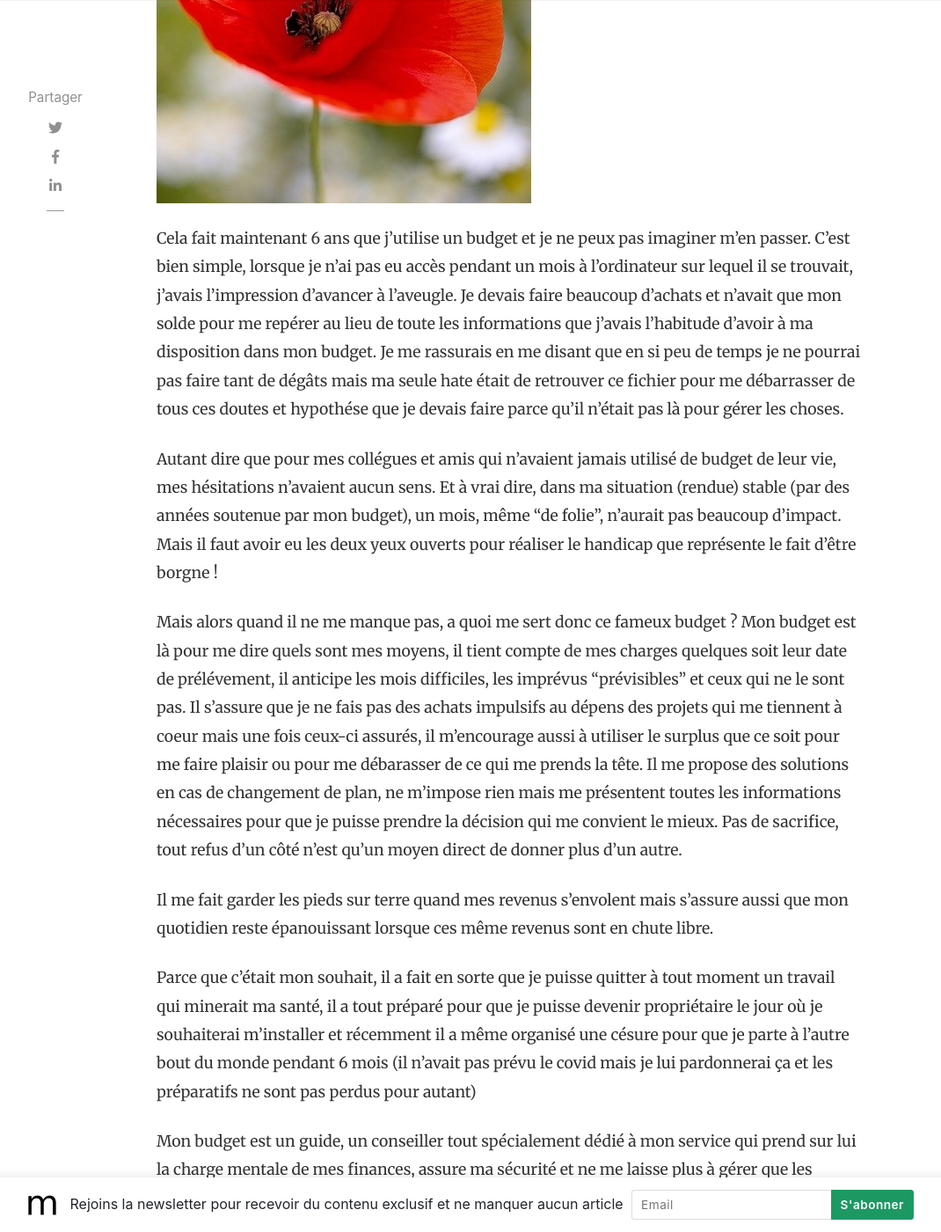
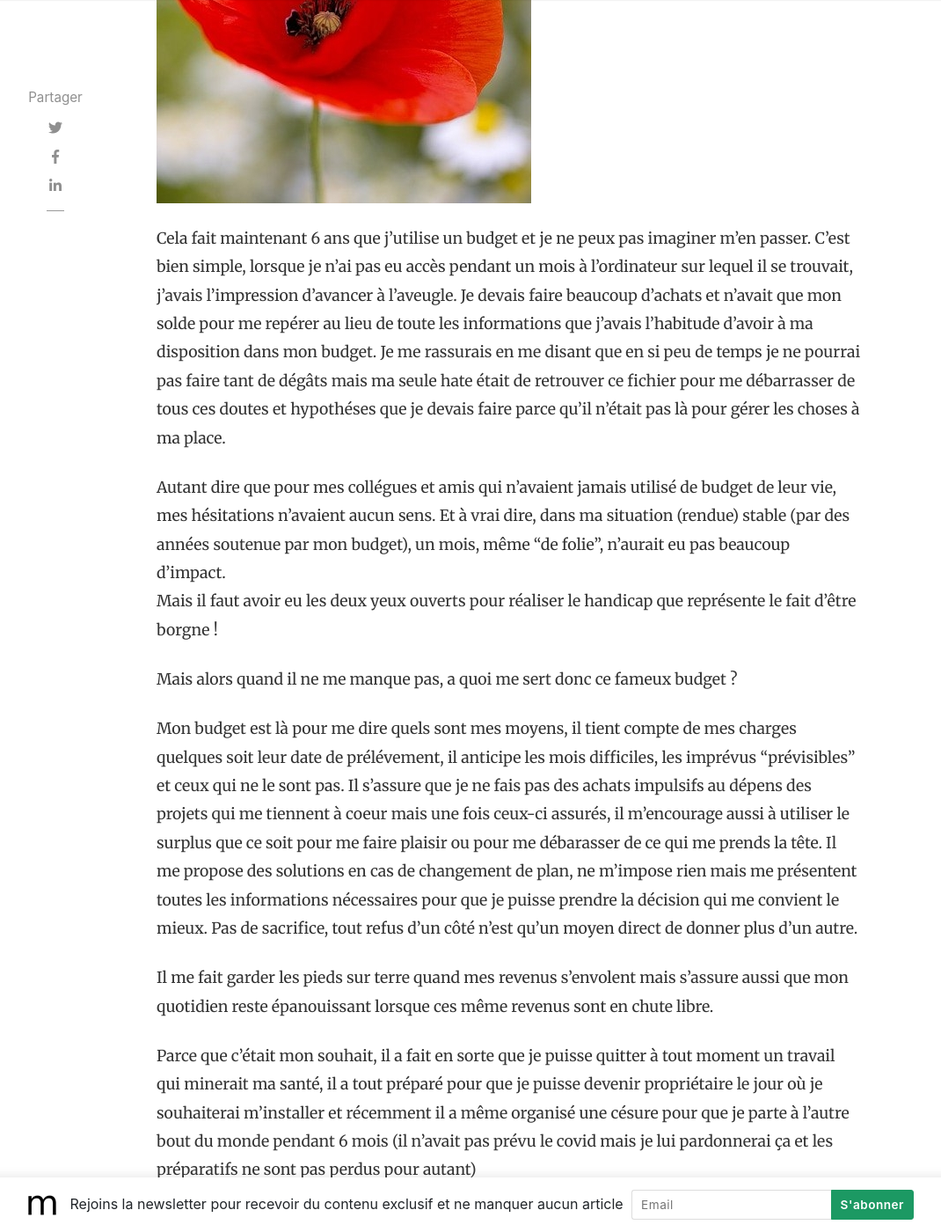
Before and after one commit to ermoca/blog_perso, a Jekyll site: the page built from _posts/2021-07-02-pourquoi-budget.md, in a window 1280 px wide and 1400 px high, scrolled down 372 px. Shown: the whole window at 88% size, without its empty margins (107-1177 px from the left). Built offline with Jekyll 4.4.1, drawn with Linux system fonts in a browser that asks for light colours; nearby versions of some CDN libraries; comment, search, counter and statistics services are not loaded.

```diff
--- a/_posts/2021-07-02-pourquoi-budget.md
+++ b/_posts/2021-07-02-pourquoi-budget.md
@@ -7,12 +7,13 @@ featured: true
 hidden: true
 ---
 
-Cela fait maintenant 6 ans que j'utilise un budget et je ne peux pas imaginer m'en passer. C'est bien simple, lorsque je n'ai pas eu accès pendant un mois à l'ordinateur sur lequel il se trouvait, j'avais l'impression d'avancer à l'aveugle. Je devais faire beaucoup d'achats et n'avait que mon solde pour me repérer au lieu de toute les informations que j'avais l'habitude d'avoir à ma disposition dans mon budget. Je me rassurais en me disant que en si peu de temps je ne pourrai pas faire tant de dégâts mais ma seule hate était de retrouver ce fichier pour me débarrasser de tous ces doutes et hypothése que je devais faire parce qu'il n'était pas là pour gérer les choses.
+Cela fait maintenant 6 ans que j'utilise un budget et je ne peux pas imaginer m'en passer. C'est bien simple, lorsque je n'ai pas eu accès pendant un mois à l'ordinateur sur lequel il se trouvait, j'avais l'impression d'avancer à l'aveugle. Je devais faire beaucoup d'achats et n'avait que mon solde pour me repérer au lieu de toute les informations que j'avais l'habitude d'avoir à ma disposition dans mon budget. Je me rassurais en me disant que en si peu de temps je ne pourrai pas faire tant de dégâts mais ma seule hate était de retrouver ce fichier pour me débarrasser de tous ces doutes et hypothéses que je devais faire parce qu'il n'était pas là pour gérer les choses à ma place.
 
-Autant dire que pour mes collégues et amis qui n'avaient jamais utilisé de budget de leur vie, mes hésitations n'avaient aucun sens. Et à vrai dire, dans ma situation (rendue) stable (par des années soutenue par mon budget), un mois, même "de folie", n'aurait pas beaucoup d'impact.
+Autant dire que pour mes collégues et amis qui n'avaient jamais utilisé de budget de leur vie, mes hésitations n'avaient aucun sens. Et à vrai dire, dans ma situation (rendue) stable (par des années soutenue par mon budget), un mois, même "de folie", n'aurait eu pas beaucoup d'impact.
 Mais il faut avoir eu les deux yeux ouverts pour réaliser le handicap que représente le fait d'être borgne !
 
 Mais alors quand il ne me manque pas, a quoi me sert donc ce fameux budget ?
+
 Mon budget est là pour me dire quels sont mes moyens, il tient compte de mes charges quelques soit leur date de prélévement, il anticipe les mois difficiles, les imprévus "prévisibles" et ceux qui ne le sont pas.
 Il s'assure que je ne fais pas des achats impulsifs au dépens des projets qui me tiennent à coeur mais une fois ceux-ci assurés, il m'encourage aussi à utiliser le surplus que ce soit pour me faire plaisir ou pour me débarasser de ce qui me prends la tête.
 Il me propose des solutions en cas de changement de plan, ne m'impose rien mais me présentent toutes les informations nécessaires pour que je puisse prendre la décision qui me convient le mieux. Pas de sacrifice, tout refus d'un côté n'est qu'un moyen direct de donner plus d'un autre.
```
Also changed, not shown: assets/images/posts/20210702-2.jpg.
